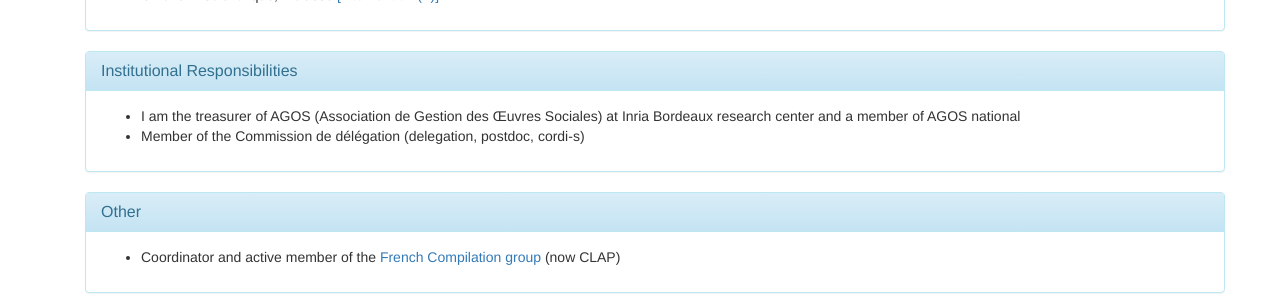
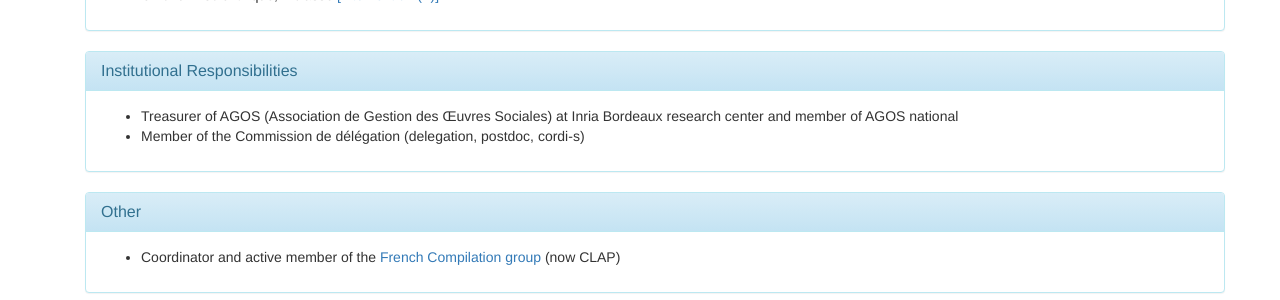
Before and after one commit to esaillar/manou, a Jekyll site: the page built from resume.md, in a window 1280 px wide and 900 px high, scrolled down 1004 px. Shown: the part 297-597 px from the top of the window. Built offline with Jekyll 4.4.1, drawn with Linux system fonts in a browser that asks for light colours; a style sheet for code colours, icons or effects is not loaded; some of the changed text lies outside the part shown.

Commit message:
add a link

```diff
--- a/resume.md
+++ b/resume.md
@@ -16,7 +16,7 @@ You can download my resume <a href="{{site.baseurl}}/resources/cv_eng.pdf" targe
 <td markdown="1">
 **Current students**
 - **PhD**
-	- [2019-2022] Célia Tassadit AITKACI, co-supervision with Denis Barthou (Bordeaux INP) and Marc Sergent (ATOS)
+	- [2019-2022] Célia Tassadit AITKACI, co-supervision with <a href="https://www.labri.fr/perso/barthou/" target="_blank">Denis Barthou</a> (Bordeaux INP) and Marc Sergent (ATOS)
 	- [2019-2022] Van Man NGUYEN, co-supervision with Denis Barthou (Bordeaux INP), Patrick Carribault (CEA), and Julien Jaeger (CEA)
 - **Internship**
 	- Mathieu Laurent, co-supervision with <a href="https://people.irisa.fr/Martin.Quinson/" target="_blank"> Martin Quinson</a> (Undergrad at ENS Rennes)
@@ -102,7 +102,7 @@ You can download my resume <a href="{{site.baseurl}}/resources/cv_eng.pdf" targe
    </div>
    <div class="panel-body">
  <td markdown="1">
- - I am the treasurer of AGOS (Association de Gestion des Œuvres Sociales) at Inria Bordeaux research center and a member of AGOS national
+ - Treasurer of AGOS (Association de Gestion des Œuvres Sociales) at Inria Bordeaux research center and member of AGOS national
  - Member of the Commission de délégation (delegation, postdoc, cordi-s)
  </td>
    </div>
```
